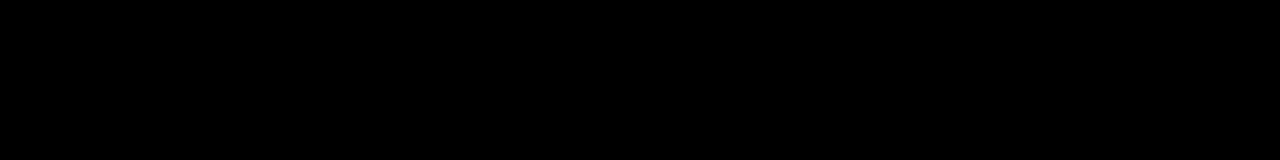
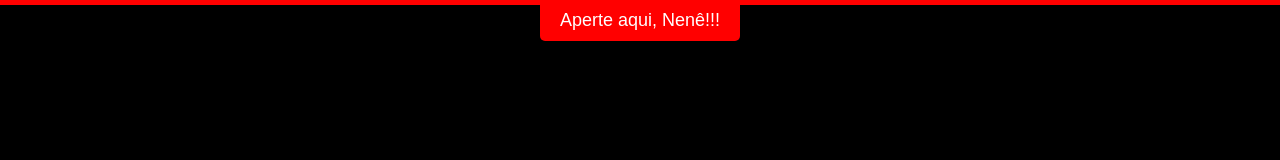
Before and after one commit to stillhboladao/Andressa, a plain HTML site: page index.html in a window 1280 px wide. Drawn offline with Linux system fonts and the light colour scheme.

Commit message:
index.html

```diff
--- a/index.html
+++ b/index.html
@@ -55,6 +55,48 @@
     .extra-space {
       margin-bottom: 10vh;
     }
+
+    .heart-animation {
+      animation: heartbeat 1s infinite;
+    }
+
+    .centered {
+      display: flex;
+      justify-content: center;
+      align-items: center;
+    }
+
+    .button {
+      display: inline-block;
+      padding: 10px 20px;
+      background-color: red;
+      color: white;
+      font-size: 18px;
+      border: none;
+      border-radius: 5px;
+      cursor: pointer;
+      transition: background-color 0.3s ease;
+    }
+
+    .button:hover {
+      background-color: darkred;
+    }
+
+    #loader {
+      width: 100%;
+      height: 5px;
+      background-color: red;
+      position: fixed;
+      top: 0;
+      left: 0;
+      z-index: 9999;
+      animation: progress 2s ease forwards;
+    }
+
+    @keyframes progress {
+      0% { width: 0; }
+      100% { width: 100%; }
+    }
   </style>
   <script>
     function onYouTubeIframeAPIReady() {
@@ -84,9 +126,14 @@
       playButton.addEventListener("click", function() {
         event.target.playVideo();
         playButton.style.display = "none";
-        var content = document.getElementById("content");
-        content.style.display = "block";
-        animateText();
+        var loader = document.getElementById("loader");
+        loader.style.display = "block";
+        setTimeout(function() {
+          loader.style.display = "none";
+          var content = document.getElementById("content");
+          content.style.display = "block";
+          animateText();
+        }, 2000);
       });
     }
 
@@ -106,7 +153,10 @@
 </head>
 <body>
   <div id="player"></div>
-  <button id="play-button" style="display: none;">Aperte aqui, Nenê!!!</button>
+  <div class="centered">
+    <button id="play-button" class="button">Aperte aqui, Nenê!!!</button>
+  </div>
+  <div id="loader"></div>
   <div id="content">
     <div>
       <span class="letter">E</span>
@@ -143,16 +193,18 @@
     </div>
     <div class="text">
       <p class="text">
-        <span class="heart">&#x1F493;</span> Então... Como vou te dizer e demonstrar o quanto eu te amo e o quanto te quero cada dia mais em minha vida? <span class="heart">&#x1F493;</span>
+        <span class="heart">&#x1F493;</span> Você é a mulher mais incrível que já conheci e não encontro palavras suficientes para descrever o quão imenso é o meu amor por você. Agradeço por tudo o que você faz por mim. <span class="heart">&#x1F493;</span>
       </p>
       <p class="text">
-        <span class="heart">&#x1F493;</span> É até engraçado, porque nos conhecemos há anos e ainda mantemos uma conexão extremamente forte. Na verdade, eu não consigo mais imaginar minha vida sem a sua companhia, carinho, amor e lealdade. Você é incrível. <span class="heart">&#x1F493;</span>
+        <span class="heart">&#x1F493;</span> Desejo fazer de você a mulher mais feliz do mundo inteiro. Quero que cada dia ao seu lado seja repleto de momentos inesquecíveis que alimentem nossa conexão verdadeira. <span class="heart">&#x1F493;</span>
       </p>
       <p class="text">
-        <span class="heart">&#x1F493;</span> Obrigado por tudo que você fez e continua fazendo por mim, e até mesmo por nós! <span class="heart">&#x1F493;</span>
+        <span class="heart">&#x1F493;</span> Quando penso em você, um sentimento que aquece meu coração e me faz acreditar no poder do amor. Ao seu lado, sinto carinho, confiança e uma conexão fortíssima e sei que, com você, poderei enfrentar qualquer obstáculo. Sou muito grato por ter você em minha vida. <span class="heart">&#x1F493;</span>
       </p>
     </div>
     <div class="extra-space"></div>
+	<div class="extra-space"></div>
+	<div class="extra-space"></div>
   </div>
 </body>
 </html>
```
